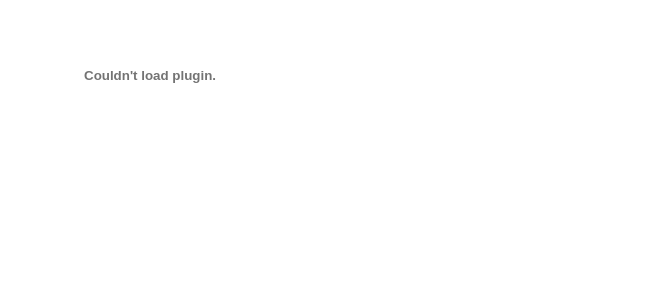
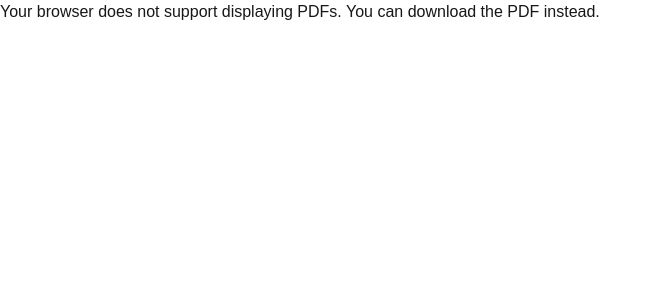
Before and after one commit to physicsmillais/charged-up-millais.github.io, a Next.js app: page / in a window 1280 px wide. Shown: the top 300 px of the page, without its empty margins (0-661 px from the left). Built offline with nearby package versions, Linux system fonts and the light colour scheme.

Commit message:
Update page.tsx

```diff
--- a/src/app/page.tsx
+++ b/src/app/page.tsx
@@ -1,12 +1,21 @@
 const PDFPage = () => {
   return (
-    <html>
-<body>
-    <object data="/ChargedUpDec2024.pdf" type="application/pdf">
-        <embed src="/ChargedUpDec2024.pdf" type="application/pdf" />
-    </object>
-</body>
-</html>
+    <div style={{ height: "100vh", overflowY: "auto" }}>
+      <object
+        data="/ChargedUpDec2024.pdf"
+        type="application/pdf"
+        width="100%"
+        height="100%"
+      >
+        <p>
+          Your browser does not support displaying PDFs. You can{" "}
+          <a href="/ChargedUpDec2024.pdf" download>
+            download the PDF
+          </a>{" "}
+          instead.
+        </p>
+      </object>
+    </div>
   );
 };
 
```
